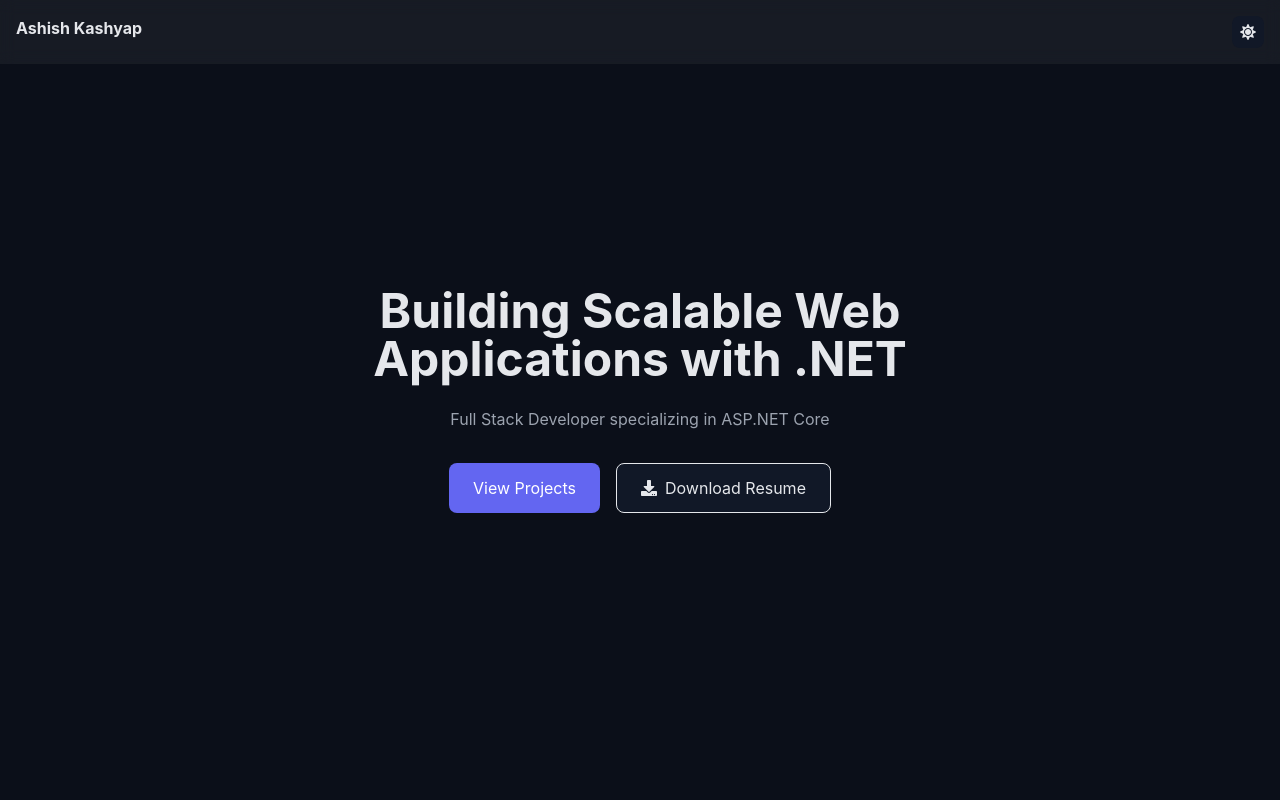
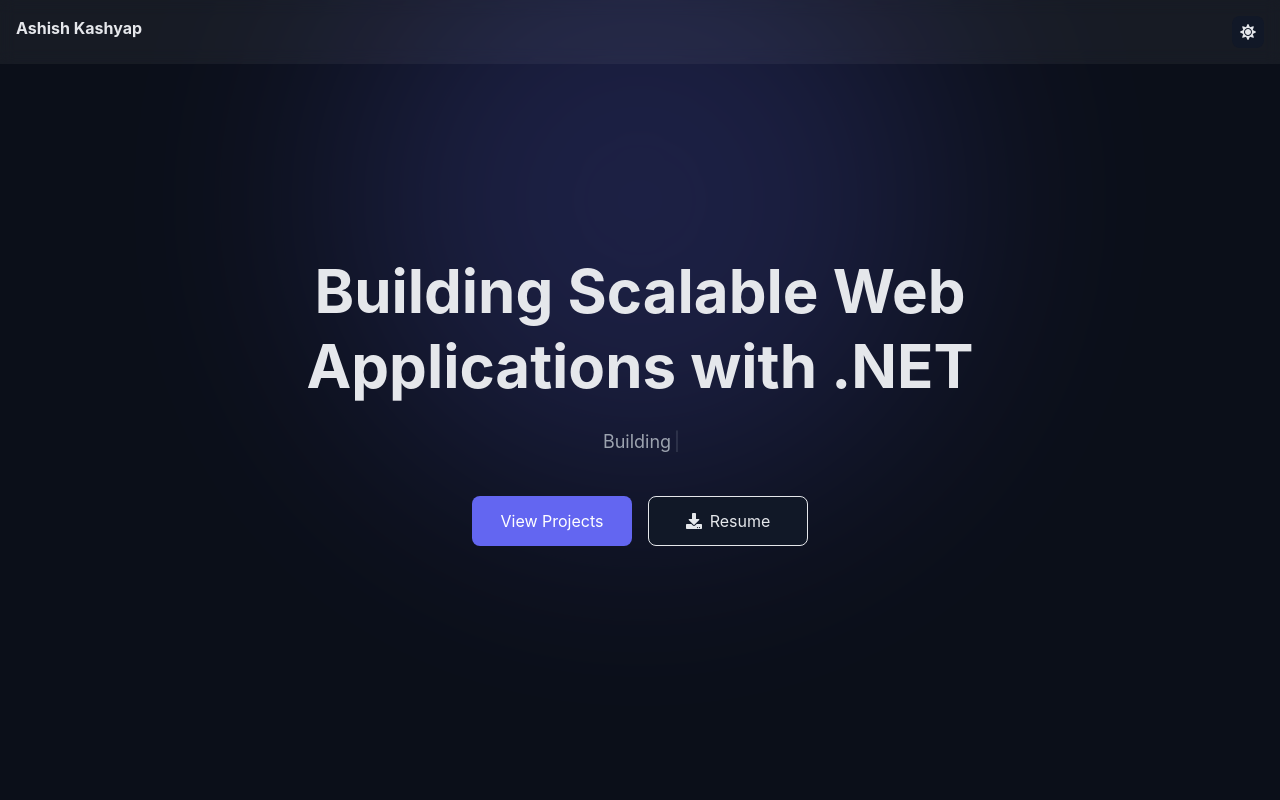
Before and after one commit to Ashish1809200/portfolio, a React (Vite) app: page / in a window 1280 px wide. Shown: the top 800 px of the page. Built offline with nearby package versions, Linux system fonts and the light colour scheme.

Commit message:
changes in hero section added type writer effect

```diff
--- a/package.json
+++ b/package.json
@@ -15,7 +15,8 @@
     "framer-motion": "^12.38.0",
     "react": "^19.2.4",
     "react-dom": "^19.2.4",
-    "react-icons": "^5.6.0"
+    "react-icons": "^5.6.0",
+    "react-simple-typewriter": "^5.0.1"
   },
   "devDependencies": {
     "@eslint/js": "^9.39.4",
--- a/src/components/Navbar.tsx
+++ b/src/components/Navbar.tsx
@@ -6,17 +6,9 @@ const Navbar = () => {
   const { theme, toggleTheme } = useTheme();
 
   return (
-    <div className="fixed top-0 w-full backdrop-blur bg-white/5 p-4 flex justify-between">
+    <div className="fixed z-10 top-0 w-full backdrop-blur bg-white/5 p-4 flex justify-between">
       <h1 className="font-bold">Ashish Kashyap</h1>
       <div className="flex gap-6">
-        {/* <a
-          href="https://in.linkedin.com/in/ashish-kashyap-b40917229"
-          target="_blank"
-          rel="noopener noreferrer"
-          className="hover:text(--color-primary) transition"
-        >
-          <FaLinkedin size={20} />
-        </a> */}
         <button
           onClick={toggleTheme}
           className="p-2 rounded-lg bg-(--color-surface)
--- a/src/sections/Hero.tsx
+++ b/src/sections/Hero.tsx
@@ -1,39 +1,81 @@
 import { motion } from "framer-motion";
 import { Button } from "../components/ui/Button";
 import { FaDownload } from "react-icons/fa";
+import { Cursor, useTypewriter } from "react-simple-typewriter";
 
 const Hero = () => {
+  const [text] = useTypewriter({
+    words: ["Full Stack .NET Developer", "Building Scalable Systems"],
+    loop: true,
+    delaySpeed: 2000,
+  });
+
   return (
-    <section className="h-screen flex items-center justify-center">
-      <div className="text-center max-w-3xl">
+    <section className="relative z-0 h-screen flex items-center justify-center overflow-hidden">
+      {/* 🔥 Gradient Glow Background */}
+      <div className="absolute inset-0 -z-10">
+        <div
+          className="absolute -top-25 left-1/2 -translate-x-1/2 w-150 h-150
+          bg-(--color-primary) opacity-20 blur-[120px] rounded-full"
+        />
+      </div>
+
+      <div className="text-center max-w-3xl px-4">
+        {/* 🔥 Animated Heading */}
         <motion.h1
-          initial={{ opacity: 0, y: 20 }}
+          initial={{ opacity: 0, y: 40 }}
           animate={{ opacity: 1, y: 0 }}
-          className="text-5xl font-bold"
+          transition={{ duration: 0.7 }}
+          className="text-4xl md:text-6xl font-bold leading-tight"
         >
           Building Scalable Web Applications with .NET
         </motion.h1>
-        <motion.p className="mt-6 text-(--color-muted)">
-          Full Stack Developer specializing in ASP.NET Core
+
+        {/* 💬 Typing Effect */}
+        <motion.p
+          className="mt-6 text-lg text-(--color-muted)"
+          initial={{ opacity: 0 }}
+          animate={{ opacity: 1 }}
+          transition={{ delay: 0.3 }}
+        >
+          {text}
+          <Cursor cursorStyle="|" />
         </motion.p>
 
-        <div className="mt-8 flex justify-center gap-4">
-          <Button>View Projects</Button>
+        {/* 🚀 BUTTON GROUP */}
+        <motion.div
+          className="mt-10 flex flex-wrap justify-center gap-4"
+          initial={{ opacity: 0 }}
+          animate={{ opacity: 1 }}
+          transition={{ delay: 0.5 }}
+        >
+          {/* Primary */}
+          <Button
+            className="px-6 py-3 min-w-40 rounded-lg
+            bg-(--color-primary) text-white
+            hover:shadow-[0_0_20px_rgba(99,102,241,0.6)]
+            transition"
+          >
+            View Projects
+          </Button>
+
+          {/* Resume */}
           <a
             href="/Ashish_Kashyap_Resume.pdf"
             download="Ashish_Resume.pdf"
-            className="inline-flex items-center gap-2 px-6 py-3 rounded-lg
-                        bg-(--color-surface)
-                        text-(--color-text)
-                        border border-(--color-border)
-                        hover:bg-(--color-primary)
-                        hover:text-white
-                        transition"
+            className="inline-flex items-center justify-center gap-2
+              px-6 py-3 min-w-40 rounded-lg
+              bg-(--color-surface)
+              border border-(--color-border)
+              text-(--color-text)
+              hover:bg-(--color-primary)
+              hover:text-white
+              transition"
           >
             <FaDownload />
-            Download Resume
+            Resume
           </a>
-        </div>
+        </motion.div>
       </div>
     </section>
   );
```
Also changed, not shown: 1 other file (tests, documents, lock files or other folders).
